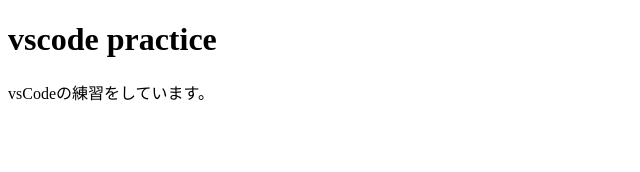
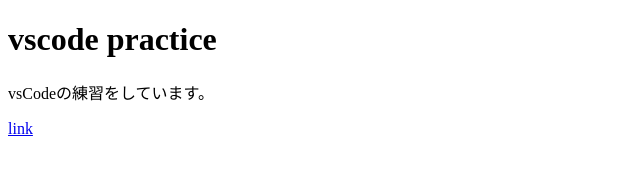
Before and after one commit to ytakahashisys26-source/vscode-practice, a plain HTML site: page index.html in a window 1280 px wide. Shown: the full height of the page, 0-640 px from the left. Drawn offline with Linux system fonts and the light colour scheme.

Commit message:
aタグ追加

```diff
--- a/index.html
+++ b/index.html
@@ -8,5 +8,6 @@
 <body>
     <h1>vscode practice</h1>
     <p>vsCodeの練習をしています。</p>
+    <a href="about.html">link</a>
 </body>
 </html>
```
